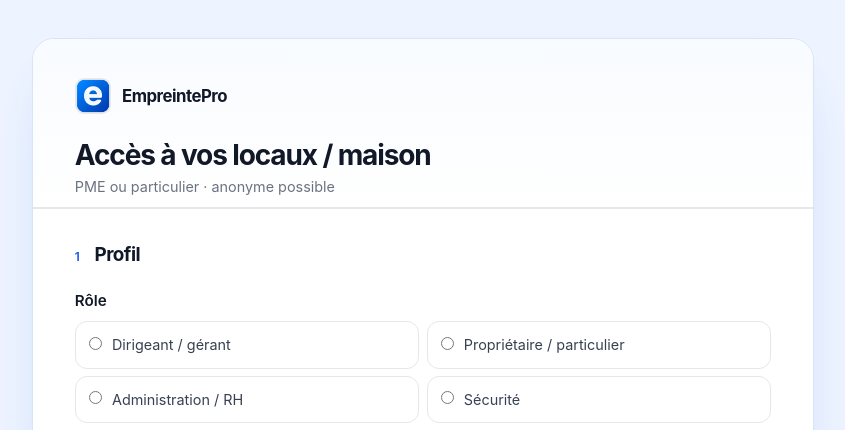
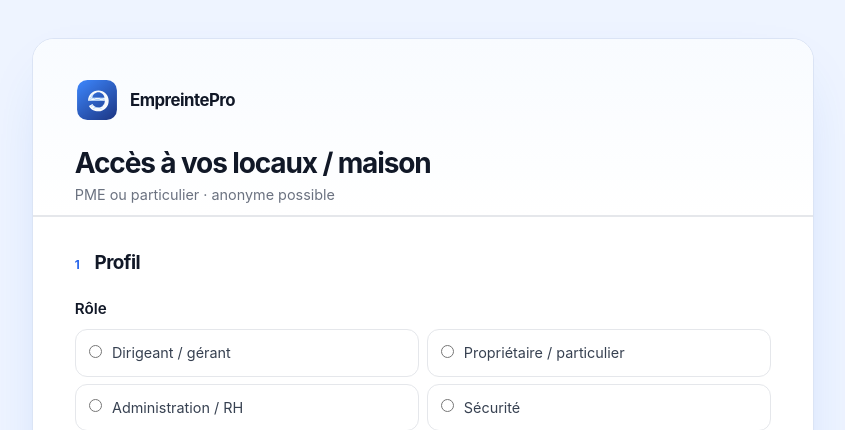
Before and after one commit to Fatoumata7703/empreintepro-etude, a Flask app: page / in a window 1280 px wide. Shown: the top 430 px of the page, without its empty margins (217-1062 px from the left). Run offline with Flask 3, Linux system fonts and the light colour scheme; some libraries are stand-ins or nearby versions.

Commit message:
Restore EmpreintePro logo across étude pages with SVG mark.

```diff
--- a/static/css/etude.css
+++ b/static/css/etude.css
@@ -49,7 +49,7 @@ a:hover { text-decoration: underline; }
 .hero-top { margin-bottom: 1.6rem; }
 
 .brand { display: flex; align-items: center; gap: 0.7rem; }
-.brand img { height: 36px; width: 36px; display: block; border-radius: 9px; object-fit: cover; }
+.brand img { height: 44px; width: 44px; display: block; border-radius: 12px; object-fit: cover; }
 .brand span { font-weight: 700; letter-spacing: -0.03em; font-size: 1.05rem; color: inherit; }
 
 .meta {
--- a/templates/etude_dashboard.html
+++ b/templates/etude_dashboard.html
@@ -7,13 +7,13 @@
   <link rel="preconnect" href="https://fonts.googleapis.com" />
   <link rel="preconnect" href="https://fonts.gstatic.com" crossorigin />
   <link href="https://fonts.googleapis.com/css2?family=Inter:wght@400;500;600;700&display=swap" rel="stylesheet" />
-  <link rel="icon" href="{{ url_for('static', filename='img/logo-icon.png') }}" />
+  <link rel="icon" href="{{ url_for('static', filename='img/logo-icon.svg') }}" />
   <link rel="stylesheet" href="{{ url_for('static', filename='css/etude.css') }}" />
 </head>
 <body class="dash">
   <header class="dash-bar">
     <a class="brand" href="{{ url_for('etude_dashboard') }}">
-      <img src="{{ url_for('static', filename='img/logo-icon.png') }}" alt="">
+      <img src="{{ url_for('static', filename='img/logo-icon.svg') }}" alt="EmpreintePro" width="40" height="40">
       <span>Dashboard étude</span>
     </a>
     <div class="btn-row">
--- a/templates/etude_docs.html
+++ b/templates/etude_docs.html
@@ -7,7 +7,7 @@
   <link rel="preconnect" href="https://fonts.googleapis.com" />
   <link rel="preconnect" href="https://fonts.gstatic.com" crossorigin />
   <link href="https://fonts.googleapis.com/css2?family=Inter:wght@400;500;600;700&display=swap" rel="stylesheet" />
-  <link rel="icon" href="{{ url_for('static', filename='img/logo-icon.png') }}" />
+  <link rel="icon" href="{{ url_for('static', filename='img/logo-icon.svg') }}" />
   <link rel="stylesheet" href="{{ url_for('static', filename='css/etude.css') }}" />
 </head>
 <body>
@@ -16,7 +16,7 @@
       <header class="hero">
         <div class="hero-top">
           <a class="brand" href="{{ url_for('etude_de_marche') }}">
-            <img src="{{ url_for('static', filename='img/logo-icon.png') }}" alt="">
+            <img src="{{ url_for('static', filename='img/logo-icon.svg') }}" alt="EmpreintePro" width="40" height="40">
             <span>EmpreintePro</span>
           </a>
           <a class="ghost" href="{{ url_for('etude_de_marche') }}">Remplir le questionnaire</a>
--- a/templates/etude_login.html
+++ b/templates/etude_login.html
@@ -7,14 +7,14 @@
   <link rel="preconnect" href="https://fonts.googleapis.com" />
   <link rel="preconnect" href="https://fonts.gstatic.com" crossorigin />
   <link href="https://fonts.googleapis.com/css2?family=Inter:wght@400;500;600;700&display=swap" rel="stylesheet" />
-  <link rel="icon" href="{{ url_for('static', filename='img/logo-icon.png') }}" />
+  <link rel="icon" href="{{ url_for('static', filename='img/logo-icon.svg') }}" />
   <link rel="stylesheet" href="{{ url_for('static', filename='css/etude.css') }}" />
 </head>
 <body>
   <div class="login-wrap">
     <div class="login-card">
       <div class="brand">
-        <img src="{{ url_for('static', filename='img/logo-icon.png') }}" alt="">
+        <img src="{{ url_for('static', filename='img/logo-icon.svg') }}" alt="EmpreintePro" width="44" height="44">
         <span>EmpreintePro</span>
       </div>
       <p class="kicker" style="margin-top:1.2rem;">Espace interne</p>
--- a/templates/etude_merci.html
+++ b/templates/etude_merci.html
@@ -7,7 +7,7 @@
   <link rel="preconnect" href="https://fonts.googleapis.com" />
   <link rel="preconnect" href="https://fonts.gstatic.com" crossorigin />
   <link href="https://fonts.googleapis.com/css2?family=Inter:wght@400;500;600;700&display=swap" rel="stylesheet" />
-  <link rel="icon" href="{{ url_for('static', filename='img/logo-icon.png') }}" />
+  <link rel="icon" href="{{ url_for('static', filename='img/logo-icon.svg') }}" />
   <link rel="stylesheet" href="{{ url_for('static', filename='css/etude.css') }}" />
 </head>
 <body>
@@ -16,7 +16,7 @@
       <header class="hero">
         <div class="hero-top">
           <div class="brand">
-            <img src="{{ url_for('static', filename='img/logo-icon.png') }}" alt="">
+            <img src="{{ url_for('static', filename='img/logo-icon.svg') }}" alt="EmpreintePro" width="44" height="44">
             <span>EmpreintePro</span>
           </div>
         </div>
--- a/templates/etude_rapport.html
+++ b/templates/etude_rapport.html
@@ -7,13 +7,13 @@
   <link rel="preconnect" href="https://fonts.googleapis.com" />
   <link rel="preconnect" href="https://fonts.gstatic.com" crossorigin />
   <link href="https://fonts.googleapis.com/css2?family=Inter:wght@400;500;600;700&display=swap" rel="stylesheet" />
-  <link rel="icon" href="{{ url_for('static', filename='img/logo-icon.png') }}" />
+  <link rel="icon" href="{{ url_for('static', filename='img/logo-icon.svg') }}" />
   <link rel="stylesheet" href="{{ url_for('static', filename='css/etude.css') }}" />
 </head>
 <body class="dash rapport">
   <header class="dash-bar no-print">
     <a class="brand" href="{{ url_for('etude_rapport') }}">
-      <img src="{{ url_for('static', filename='img/logo-icon.png') }}" alt="">
+      <img src="{{ url_for('static', filename='img/logo-icon.svg') }}" alt="EmpreintePro" width="40" height="40">
       <span>Graphiques étude</span>
     </a>
     <div class="btn-row">
--- a/templates/questionnaire.html
+++ b/templates/questionnaire.html
@@ -4,7 +4,7 @@
   <meta charset="UTF-8" />
   <meta name="viewport" content="width=device-width, initial-scale=1.0" />
   <title>EmpreintePro — Questionnaire</title>
-  <link rel="icon" href="{{ url_for('static', filename='img/logo-icon.png') }}" />
+  <link rel="icon" href="{{ url_for('static', filename='img/logo-icon.svg') }}" />
   <link rel="stylesheet" href="{{ url_for('static', filename='css/etude.css') }}" />
 </head>
 <body>
@@ -13,7 +13,7 @@
       <header class="hero hero-compact">
         <div class="hero-top">
           <div class="brand">
-            <img src="{{ url_for('static', filename='img/logo-icon.png') }}" alt="" width="28" height="28">
+            <img src="{{ url_for('static', filename='img/logo-icon.svg') }}" alt="EmpreintePro" width="44" height="44">
             <span>EmpreintePro</span>
           </div>
         </div>
```
